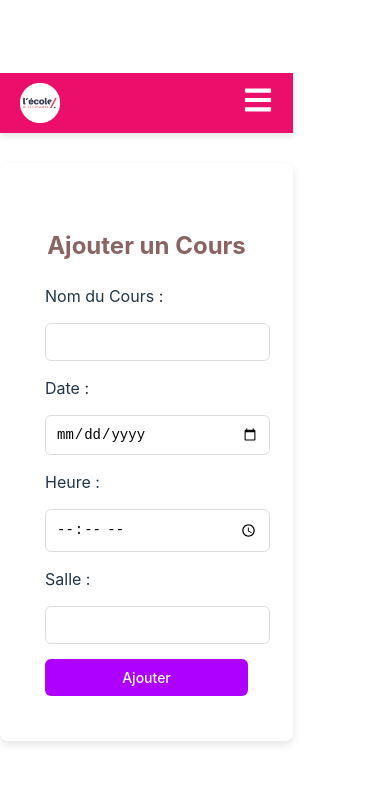
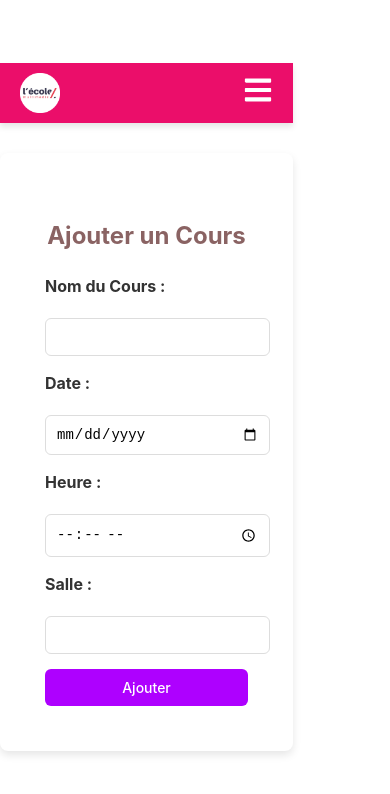
Before and after one commit to harrymj9/Classmate, a React (Vite) app in the folder ClassMate/: page /ajouter in a window 390 px wide. Shown: the top 794 px of the page. Built offline with nearby package versions, Linux system fonts and the light colour scheme.

Commit message:
modification du fond noir sur mobile

```diff
--- a/ClassMate/src/styles/AjouterCours.css
+++ b/ClassMate/src/styles/AjouterCours.css
@@ -54,6 +54,21 @@
   .ajouter-cours-form button:hover {
     background-color: #8a00cc;
   }
+  .ajouter-cours-form label {
+    font-size: 16px;
+    font-weight: bold;
+    color: #333; /* Assure-toi qu'ils ne sont pas blancs */
+    margin-bottom: 5px;
+  }
+
+  .ajouter-cours-form input {
+    padding: 12px;
+    border: 1px solid #ddd;
+    border-radius: 6px;
+    font-size: 16px;
+    background-color: white; /* Empêche le fond noir */
+    color: black; /* Assure un texte bien visible */
+  }
 
   /* --- RESPONSIVE DESIGN --- */
   @media (max-width: 768px) {
```
